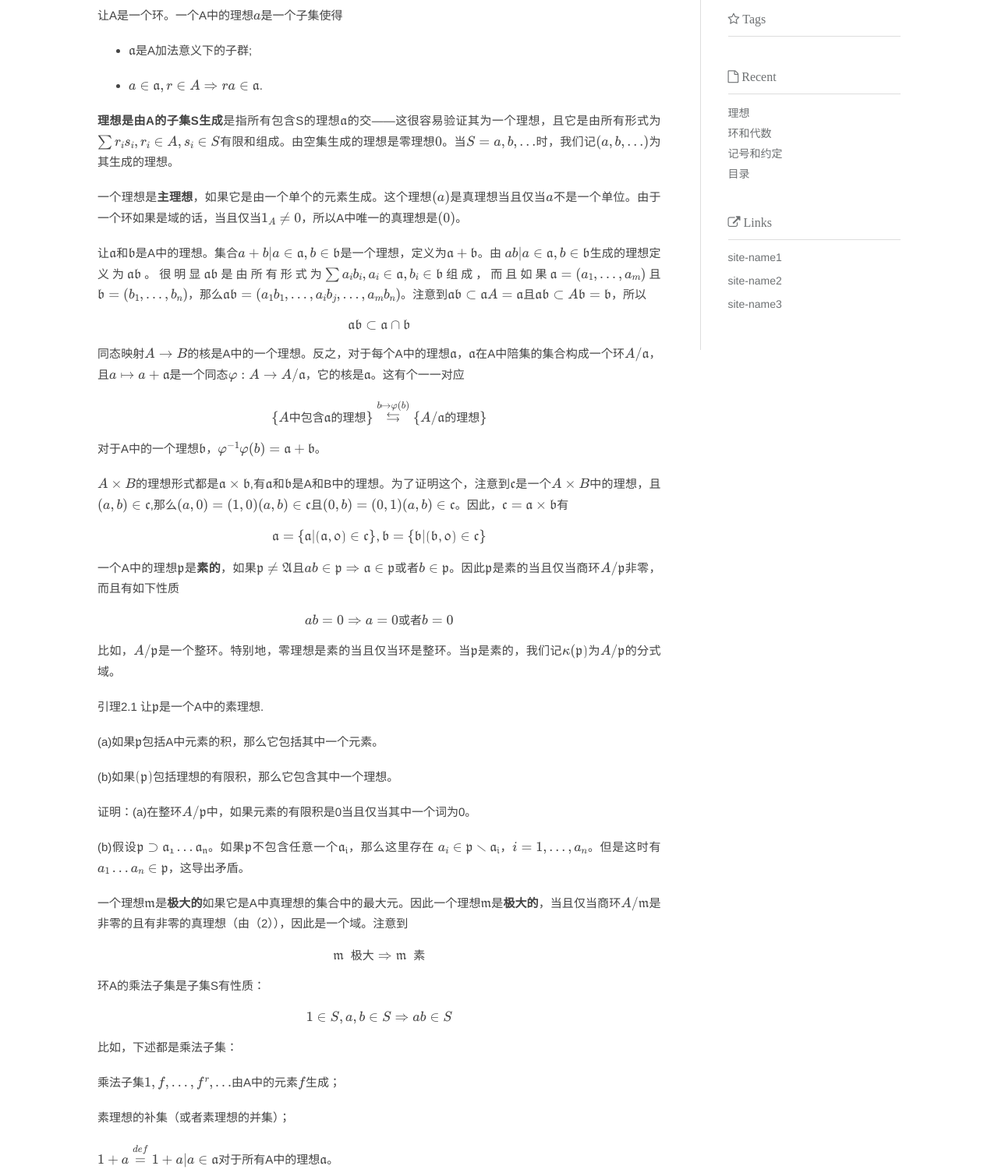
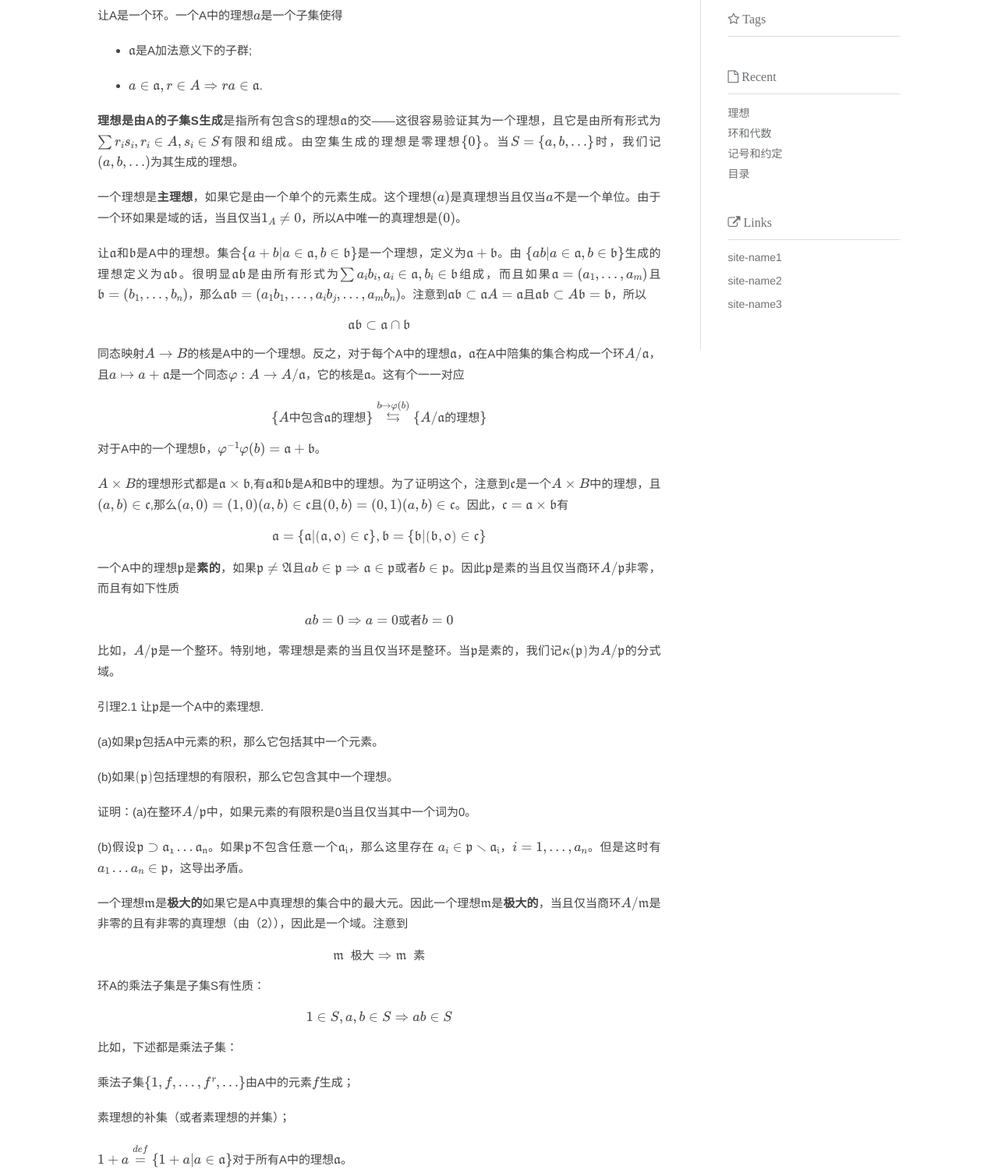
Before and after one commit to shenni1999/shenni1999.github.io, a plain HTML site: page 2020/04/01/理想/index.html in a window 1280 px wide. Shown: the part 350-1855 px from the top of the page at 78% size. Drawn offline with nearby package versions, Linux system fonts and the light colour scheme; some packages are replaced by stand-ins of ours; a script that the page names is missing.

Commit message:
Site updated: 2020-04-01 17:00:28

```diff
--- a/2020/04/01/理想/index.html
+++ b/2020/04/01/理想/index.html
@@ -5,9 +5,9 @@
 <li><p>$a\in \mathfrak{a},r\in A \Rightarrow ra\in\mathfrak{a}$.</p>
 </li>
 </ul>
-<p><strong>理想是由A的子集S生成</strong>是指所有包含S的理想$\mathfrak{a}$的交——这很容易验证其为一个理想，且它是由所有形式为$\sum r_is_i,r_i\in A,s_i\in S$有限和组成。由空集生成的理想是零理想${0}$。当$S={a,b,\dots}$时，我们记$(a,b,\dots)$为其生成的理想。</p>
+<p><strong>理想是由A的子集S生成</strong>是指所有包含S的理想$\mathfrak{a}$的交——这很容易验证其为一个理想，且它是由所有形式为$\sum r_is_i,r_i\in A,s_i\in S$有限和组成。由空集生成的理想是零理想$\{0\}$。当$S=\{a,b,\dots\}$时，我们记$(a,b,\dots)$为其生成的理想。</p>
 <p>一个理想是<strong>主理想</strong>，如果它是由一个单个的元素生成。这个理想$(a)$是真理想当且仅当$a$不是一个单位。由于一个环如果是域的话，当且仅当$1_A\not= 0$，所以A中唯一的真理想是$(0)$。</p>
-<p>让$\mathfrak{a}$和$\mathfrak{b}$是A中的理想。集合${a+b|a\in \mathfrak{a},b\in \mathfrak{b}}$是一个理想，定义为$\mathfrak{a+b}$。由 ${ab|a\in \mathfrak{a},b\in \mathfrak{b}}$生成的理想定义为$\mathfrak{ab}$。很明显$\mathfrak{ab}$是由所有形式为$\sum a_ib_i,a_i\in\mathfrak{a},b_i\in \mathfrak{b}$组成，而且如果$\mathfrak{a}=(a_1,\dots,a_m)$且$\mathfrak{b}=(b_1,\dots,b_n)$，那么$\mathfrak{ab}=(a_1b_1,\dots,a_ib_j,\dots,a_mb_n)$。注意到$\mathfrak{ab}\subset \mathfrak{a}A=\mathfrak{a}$且$\mathfrak{ab}\subset A\mathfrak{b}=\mathfrak{b}$，所以</p>
+<p>让$\mathfrak{a}$和$\mathfrak{b}$是A中的理想。集合$\{a+b|a\in \mathfrak{a},b\in \mathfrak{b}\}$是一个理想，定义为$\mathfrak{a+b}$。由 $\{ab|a\in \mathfrak{a},b\in \mathfrak{b}\}$生成的理想定义为$\mathfrak{ab}$。很明显$\mathfrak{ab}$是由所有形式为$\sum a_ib_i,a_i\in\mathfrak{a},b_i\in \mathfrak{b}$组成，而且如果$\mathfrak{a}=(a_1,\dots,a_m)$且$\mathfrak{b}=(b_1,\dots,b_n)$，那么$\mathfrak{ab}=(a_1b_1,\dots,a_ib_j,\dots,a_mb_n)$。注意到$\mathfrak{ab}\subset \mathfrak{a}A=\mathfrak{a}$且$\mathfrak{ab}\subset A\mathfrak{b}=\mathfrak{b}$，所以</p>
 <script type="math/tex; mode=display">\frak{ab}\subset \frak{a}\cap \frak{b}</script><p>同态映射$A\to B$的核是A中的一个理想。反之，对于每个A中的理想$\frak{a}$，$\frak{a}$在A中陪集的集合构成一个环$A/\frak{a}$，且$a\mapsto a+\frak{a}$是一个同态$\varphi:A\to A/\mathfrak{a}$，它的核是$\frak{a}$。这有个一一对应</p>
 <script type="math/tex; mode=display">\{A中包含\mathfrak{a} 的理想\}\overset{b\mapsto \varphi(b)}\leftrightarrows \{A/\frak{a}的理想\}</script><p>对于A中的一个理想$\mathfrak{b}$，$\varphi^{-1} \varphi(b)=\frak{a+b}$。</p>
 <p>$A\times B$的理想形式都是$\frak{a}\times\frak{b}$,有$\frak{a}$和$\frak{b}$是A和B中的理想。为了证明这个，注意到$\frak{c}$是一个$A\times B$中的理想，且$(a,b)\in \frak{c}$,那么$(a,0)=(1,0)(a,b)\in \frak{c}$且$(0,b)=(0,1)(a,b)\in \frak{c}$。因此，$\frak{c}=\frak{a}\times \frak{b}$有</p>
@@ -21,9 +21,9 @@
 <p>一个理想$\frak{m}$是<strong>极大的</strong>如果它是A中真理想的集合中的最大元。因此一个理想$\frak{m}$是<strong>极大的</strong>，当且仅当商环$A/\frak{m}$是非零的且有非零的真理想（由（2）），因此是一个域。注意到</p>
 <script type="math/tex; mode=display">\frak{m}\  \ 极大\Rightarrow \frak{m}\  \  素</script><p>环A的乘法子集是子集S有性质：</p>
 <script type="math/tex; mode=display">1\in S,a,b\in S\Rightarrow ab\in S</script><p>比如，下述都是乘法子集：</p>
-<p>  乘法子集${1,f,\dots,f^r,\dots}$由A中的元素$f$生成；</p>
+<p>  乘法子集$\{1,f,\dots,f^r,\dots \}$由A中的元素$f$生成；</p>
 <p>  素理想的补集（或者素理想的并集）；</p>
-<p>  $1+a\overset{def}{=}{1+a|a\in \frak{a}}$对于所有A中的理想$\frak{a}$。</p>
+<p>  $1+a\overset{def}{=}\{1+a|a\in \frak{a}\}$对于所有A中的理想$\frak{a}$。</p>
 <p><em>命题2.2</em> 让S是环A中的子集且$\frak{a}$是与S不交的理想。包含$\frak{a}$且不和S相交的A中理想的集合有最大元素（比如，元素不真包含在集合中的其他理想中）。如果S是乘法的，那么每个最大元素也是素的。</p>
 <p>  <em>证明</em>  :  假设包含$\frak{a}$且不和S相交的A中理想的集合$\sum$是非空的（它包含$\frak{a}$）。如果A是诺特的（参照3），$\sum$自动包含最大元。否则，我们应用Zorn引理。让$\frak{b}_1\subset \frak{b}_2\subset \dots$是$\sum$中理想的链，让$\frak{b}=\cup\frak{b}_i$。那么$\frak{b}\in \sum$,因为否则S中的一些元素在$\frak{b}$中，于是因此在某些$\frak{b}_i$中，这和$\sum$的定义矛盾。因此$\frak{b}$是这个链的上确界。由于每个$\sum$中的链都有上确界，由Zorn引理推得$\sum$有极大元。</p>
 <p>现在假设S是A的乘法子集，然后让$\frak{c}$是$\sum$中极大的。让$bb’\in \frak{c}$。如果$b$不在$\frak{c}$中，那么$\frak{c}+(b)$真包含$\frak{c}$，于是它不在$\sum$中。因此S包含$\frak{c}+(b)$中的一个元素，也就是说，</p>
```
